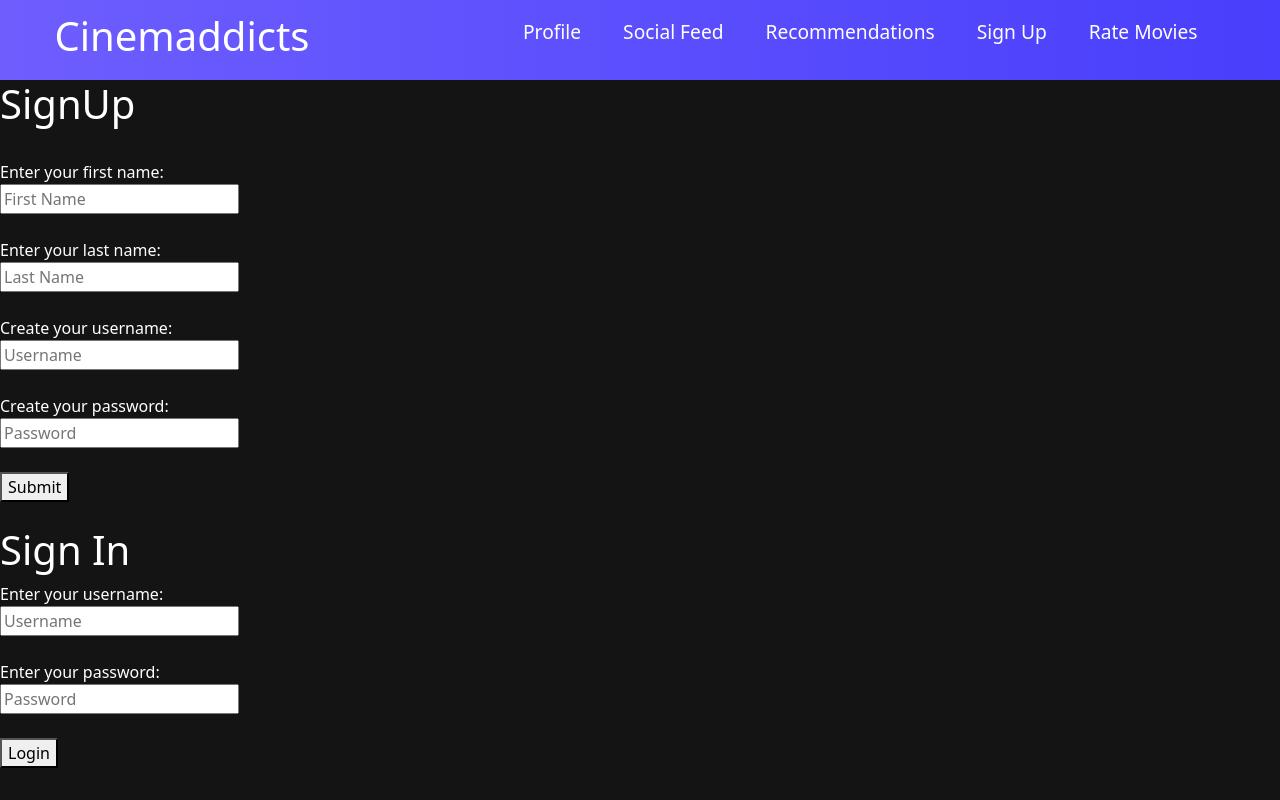
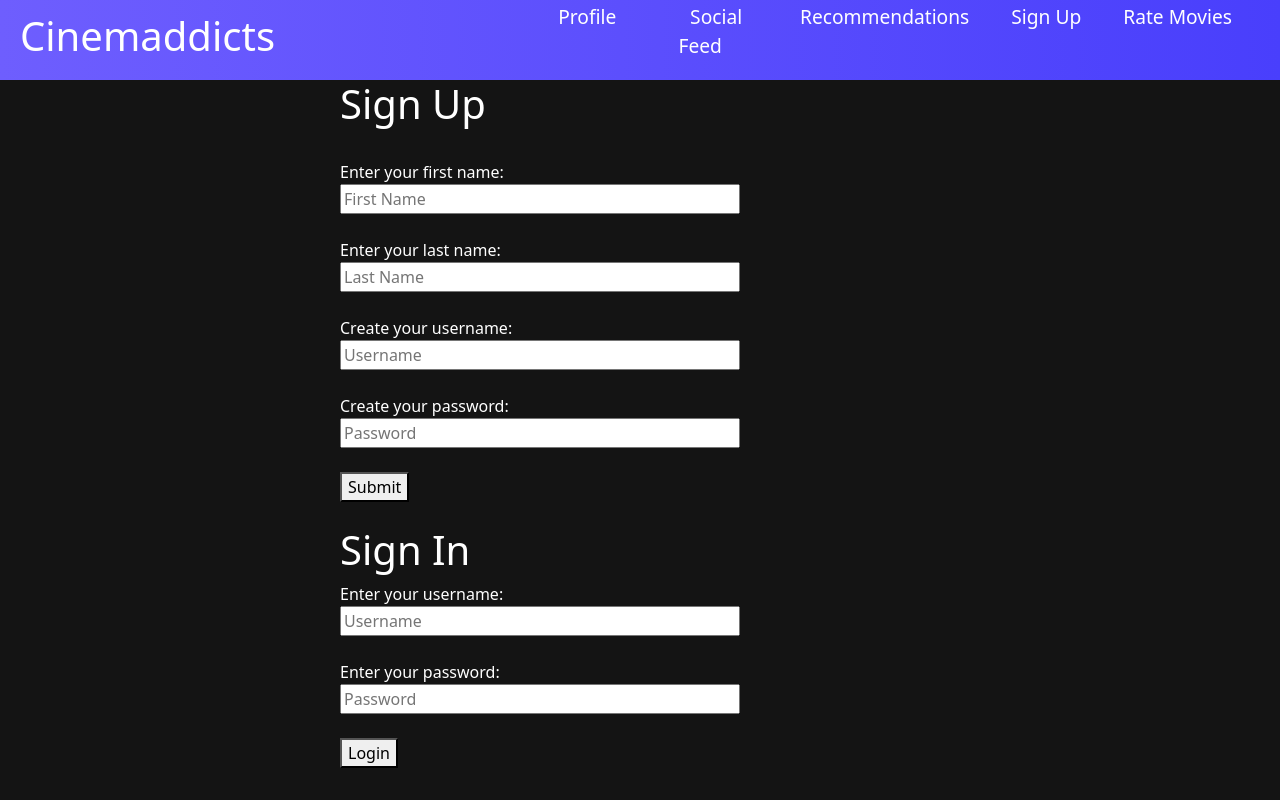
Before and after one commit to rbells/super-stars, a React (Create React App) app in the folder client/: page /signup in a window 1280 px wide. Built offline with nearby package versions, Linux system fonts and the light colour scheme; no server answers.

Commit message:
Styling changes to SignUp2 and SignIn
Centered a div

```diff
--- a/client/src/components/ProtectedRoutes.js
+++ b/client/src/components/ProtectedRoutes.js
@@ -13,7 +13,7 @@ Axios.defaults.withCredentials = true;
 const useAuth = () =>{
     Axios.get("http://localhost:3001/api/login").then((response) =>{
             console.log(response.data.loggedIn);
-            if(response.data.loggedIn == true){
+            if(response.data.loggedIn === true){
                 loggedIn = true;
             }else{
                 loggedIn = false;
--- a/client/src/pages/SignIn.css
+++ b/client/src/pages/SignIn.css
@@ -1,4 +1,4 @@
-.form-container{
+.test {
     margin-left: auto;
     margin-right: auto;
 }
--- a/client/src/pages/SignIn.js
+++ b/client/src/pages/SignIn.js
@@ -39,7 +39,7 @@ function SignIn() {
     //Check if still logged in on refresh
     useEffect(()=>{
         Axios.get("http://localhost:3001/api/login").then((response) =>{
-            if(response.data.loggedIn == true){
+            if(response.data.loggedIn === true){
                 setLoginStatus(response.data.user[0].firstName);
             // console.log(response.data.user[0].firstName);
             }
--- a/client/src/pages/SignUp2.css
+++ b/client/src/pages/SignUp2.css
@@ -1,3 +1,15 @@
-.register-form {
-    margin: auto;
+.form-container {
+    margin: 0 auto;
+    width: 600px;
+    display: block;
 }
+
+.form-field {
+    width: 400px;
+}
+
+h1 {
+    margin: 0 auto;
+    display: block;
+    width: 600px;
+}
--- a/client/src/pages/SignUp2.js
+++ b/client/src/pages/SignUp2.js
@@ -33,12 +33,10 @@ function SignUp2() {
          password: values.password});
     }
 
-// Test comments to tutorial GitHub
-
     return(
     <div>
         <h1>
-            SignUp
+            Sign Up
         </h1>
 
         <div className="form-container">
--- a/client/src/pages/SocialFeed.js
+++ b/client/src/pages/SocialFeed.js
@@ -9,7 +9,7 @@ function SocialFeed() {
     Axios.defaults.withCredentials = true;
     useEffect(()=>{
         Axios.get("http://localhost:3001/api/login").then((response) =>{
-            if(response.data.loggedIn == true){
+            if(response.data.loggedIn === true){
                 setUser(response.data.user[0].firstName);
                 console.log(response.data.user[0].firstName);
             }
```
